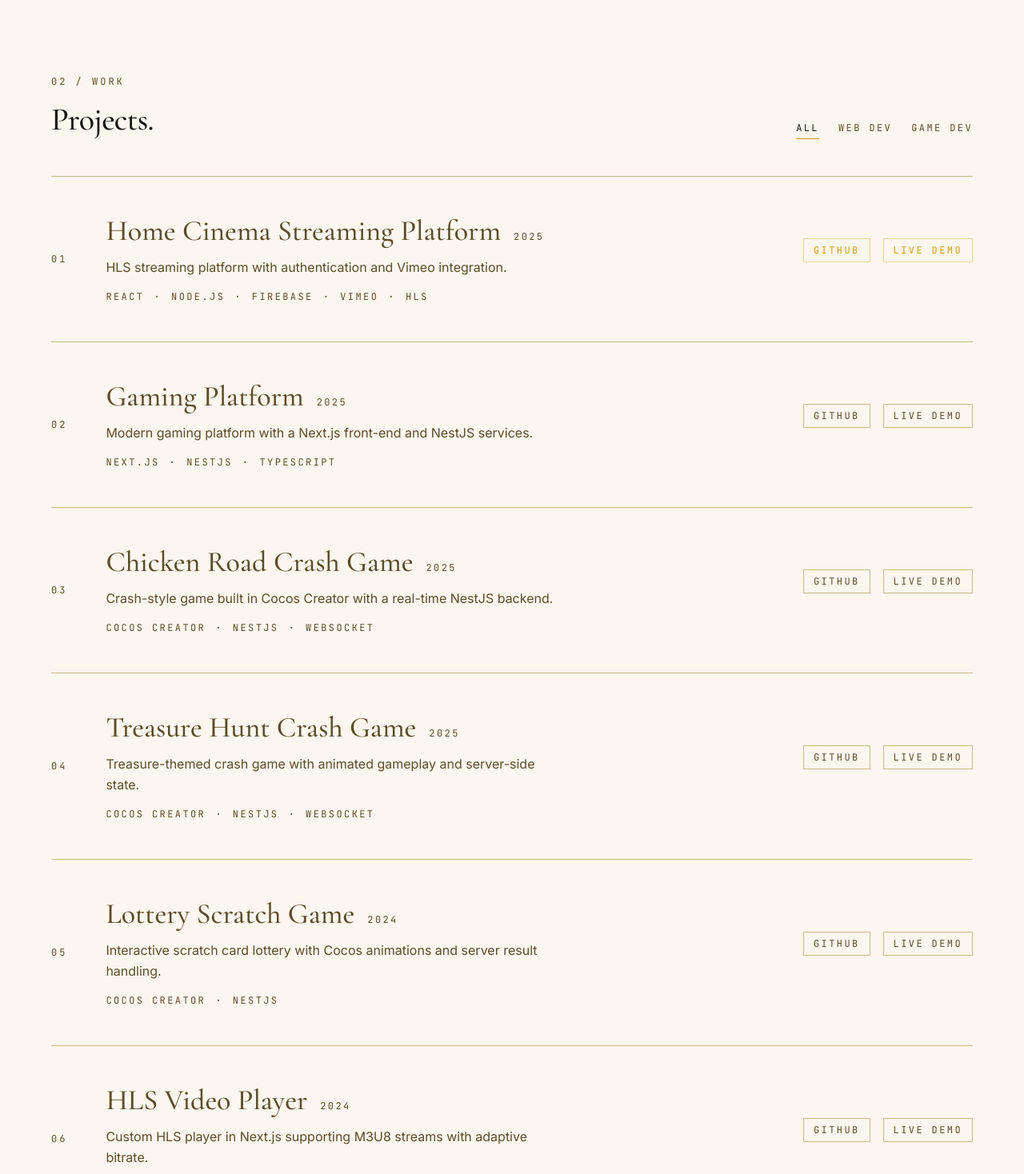
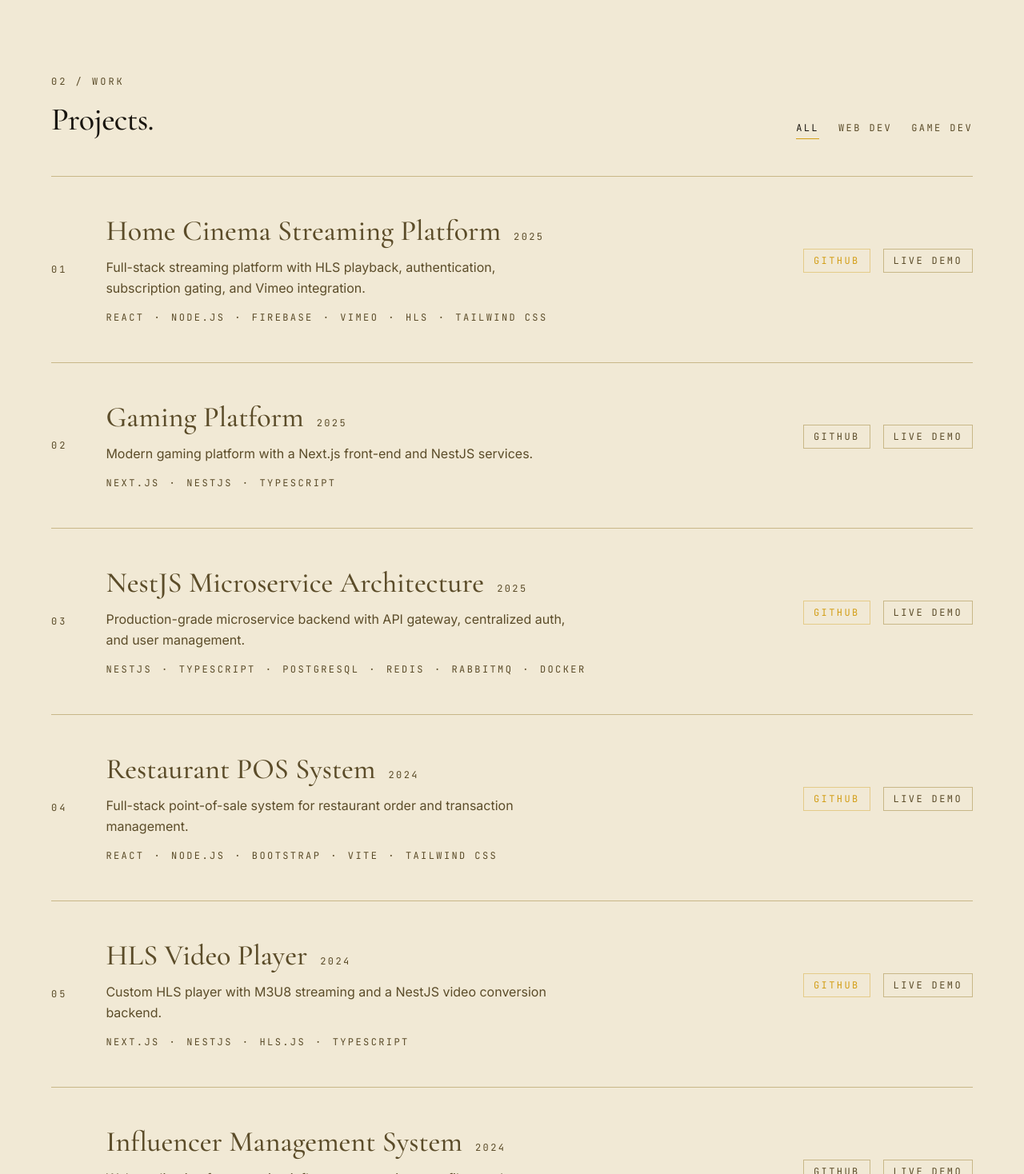
Before and after one commit to dilshanwix717/Portfolio-New, a Next.js app: page / in a window 1280 px wide. Shown: the part 1529-2997 px from the top of the page at 80% size. Built offline with nearby package versions, Linux system fonts and the light colour scheme.

Commit message:
changed ui feel

```diff
--- a/components/sections/experience.tsx
+++ b/components/sections/experience.tsx
@@ -6,8 +6,9 @@ export function Experience() {
     <section
       id="experience"
       aria-labelledby="experience-heading"
-      className="container py-24 md:py-32"
+      className="bg-muted"
     >
+      <div className="container py-24 md:py-32">
       <div className="grid gap-16 md:grid-cols-12">
         <div className="md:col-span-4">
           <div className="space-y-4 md:sticky md:top-24">
@@ -74,6 +75,7 @@ export function Experience() {
           </ul>
         </div>
       </div>
+      </div>
     </section>
   );
 }
--- a/components/sections/interests.tsx
+++ b/components/sections/interests.tsx
@@ -6,9 +6,9 @@ export function Interests() {
     <section
       id="interests"
       aria-labelledby="interests-heading"
-      className="bg-muted"
+      className="py-24 md:py-32"
     >
-      <div className="container py-24 md:py-32">
+      <div className="container">
         <header className="mb-16 space-y-4">
           <p className="font-mono text-xs uppercase tracking-[0.25em] text-muted-foreground">
             {interestsContent.label}
@@ -16,9 +16,12 @@ export function Interests() {
           <h2 id="interests-heading">{interestsContent.heading}</h2>
         </header>
 
-        <ul role="list" className="grid gap-px bg-border md:grid-cols-3">
+        <ul role="list" className="grid gap-6 md:grid-cols-3">
           {interestsContent.items.map((item, index) => (
-            <li key={item.label} className="bg-muted p-8 md:p-10">
+            <li
+              key={item.label}
+              className="border border-border bg-background p-8 transition-colors duration-hover ease-out-soft hover:border-accent/40 md:p-10"
+            >
               <SlideIn from="up" index={index}>
                 <article className="flex h-full flex-col gap-6">
                   {/* Header */}
@@ -29,7 +32,7 @@ export function Interests() {
                     </h3>
                   </div>
 
-                  {/* Identity tags — prominent */}
+                  {/* Identity tags */}
                   <ul
                     role="list"
                     className="flex flex-wrap gap-2"
@@ -38,14 +41,14 @@ export function Interests() {
                     {item.tags.map((tag) => (
                       <li
                         key={tag}
-                        className="border border-accent px-3 py-1 font-mono text-xs uppercase tracking-[0.15em] text-accent"
+                        className="border border-accent/40 px-3 py-1 font-mono text-xs uppercase tracking-[0.15em] text-accent"
                       >
                         {tag}
                       </li>
                     ))}
                   </ul>
 
-                  {/* Roles — clear and readable */}
+                  {/* Roles */}
                   <ul
                     role="list"
                     className="mt-auto space-y-3 border-t border-border pt-6"
--- a/components/sections/projects.tsx
+++ b/components/sections/projects.tsx
@@ -37,8 +37,9 @@ export function Projects() {
     <section
       id="projects"
       aria-labelledby="projects-heading"
-      className="container py-24 md:py-32"
+      className="bg-muted"
     >
+      <div className="container py-24 md:py-32">
       <header className="mb-12 flex flex-col gap-8 md:flex-row md:items-end md:justify-between">
         <div className="space-y-4">
           <p className="font-mono text-xs uppercase tracking-[0.25em] text-muted-foreground">
@@ -77,6 +78,7 @@ export function Projects() {
       >
         {selected ? <ProjectDialogContent project={selected} /> : null}
       </Dialog>
+      </div>
     </section>
   );
 }
@@ -140,7 +142,7 @@ function ProjectDialogContent({ project }: { project: Project }) {
     <DialogContent>
       <DialogHeader>
         <p className="font-mono text-xs uppercase tracking-[0.25em] text-muted-foreground">
-          {project.number} / {project.year} / {project.role}
+          {project.number} / {project.year}
         </p>
         <DialogTitle className="font-serif text-3xl font-medium">
           {project.title}
@@ -167,7 +169,15 @@ function ProjectDialogContent({ project }: { project: Project }) {
         {project.links.length > 0 ? (
           <div className="space-y-1 pt-2">
             <div className="flex flex-wrap gap-3">
-              {project.links.map((link) =>
+              {(project.repos && project.repos.length > 0
+                ? [
+                    ...project.repos,
+                    ...project.links.filter(
+                      (l) => !l.label.toLowerCase().includes("github"),
+                    ),
+                  ]
+                : project.links
+              ).map((link) =>
                 link.href ? (
                   <a
                     key={link.label}
--- a/data/projects.json
+++ b/data/projects.json
@@ -11,11 +11,10 @@
       "number": "01",
       "title": "Home Cinema Streaming Platform",
       "year": "2025",
-      "role": "Full-stack",
       "category": "web",
-      "summary": "HLS streaming platform with authentication and Vimeo integration.",
-      "description": "Full-featured home cinema streaming platform with HLS video playback, user authentication, subscription gating, and Vimeo integration. Built around a clean playback surface with adaptive bitrate handling.",
-      "tags": ["React", "Node.js", "Firebase", "Vimeo", "HLS"],
+      "summary": "Full-stack streaming platform with HLS playback, authentication, subscription gating, and Vimeo integration.",
+      "description": "Home cinema platform where users can purchase and stream movies. Features HLS video playback with adaptive bitrate, Firebase authentication, subscription-based content gating, and Vimeo integration. Includes a customer-facing React app, an admin panel for content management, and a Node.js backend with REST APIs.",
+      "tags": ["React", "Node.js", "Firebase", "Vimeo", "HLS", "Tailwind CSS"],
       "thumbnail": {
         "colorClass": "bg-parchment",
         "alt": "Home Cinema Streaming Platform"
@@ -23,9 +22,23 @@
       "links": [
         {
           "label": "GitHub",
-          "href": "https://github.com/dilshanwix717/your-repo"
+          "href": "https://github.com/dilshanwix717/Movie-App-Frontend"
         },
-        { "label": "Live Demo", "href": "https://your-project.vercel.app" }
+        { "label": "Live Demo", "href": null }
+      ],
+      "repos": [
+        {
+          "label": "Frontend",
+          "href": "https://github.com/dilshanwix717/Movie-App-Frontend"
+        },
+        {
+          "label": "Admin Panel",
+          "href": "https://github.com/dilshanwix717/Movie-App-admin"
+        },
+        {
+          "label": "Backend",
+          "href": "https://github.com/dilshanwix717/Movie-app-backend"
+        }
       ]
     },
     {
@@ -33,10 +46,9 @@
       "number": "02",
       "title": "Gaming Platform",
       "year": "2025",
-      "role": "Full-stack",
       "category": "web",
       "summary": "Modern gaming platform with a Next.js front-end and NestJS services.",
-      "description": "Prototype gaming platform combining a Next.js front-end with a NestJS backend. Game catalog, session handling, and a modular service architecture designed for adding new titles without ceremony.",
+      "description": "Gaming platform combining a Next.js front-end with a NestJS backend. Game catalog, session handling, and a modular service architecture designed for adding new titles without ceremony.",
       "tags": ["Next.js", "NestJS", "TypeScript"],
       "thumbnail": { "colorClass": "bg-sand", "alt": "Gaming Platform" },
       "links": [
@@ -45,18 +57,112 @@
       ]
     },
     {
-      "id": "chicken-road",
+      "id": "nestjs-microservices",
       "number": "03",
-      "title": "Chicken Road Crash Game",
+      "title": "NestJS Microservice Architecture",
       "year": "2025",
-      "role": "Game & services",
-      "category": "game",
-      "summary": "Crash-style game built in Cocos Creator with a real-time NestJS backend.",
-      "description": "Crash-style arcade game built in Cocos Creator with a real-time NestJS backend for multiplayer logic, server-authoritative game state, and deterministic outcomes.",
-      "tags": ["Cocos Creator", "NestJS", "WebSocket"],
+      "category": "web",
+      "summary": "Production-grade microservice backend with API gateway, centralized auth, and user management.",
+      "description": "Microservice architecture for a video streaming platform. API gateway with circuit-breaker and exponential-backoff retry patterns, a centralized auth service with RS256 JWT tokens and role-based access control, and a user service managing profiles, subscriptions, and watch history. Services communicate over RabbitMQ with Redis caching and PostgreSQL persistence. Includes Docker Compose orchestration, OpenTelemetry tracing, and Prometheus metrics.",
+      "tags": [
+        "NestJS",
+        "TypeScript",
+        "PostgreSQL",
+        "Redis",
+        "RabbitMQ",
+        "Docker"
+      ],
+      "thumbnail": {
+        "colorClass": "bg-charcoal_card",
+        "alt": "NestJS Microservice Architecture"
+      },
+      "links": [
+        {
+          "label": "GitHub",
+          "href": "https://github.com/dilshanwix717/API-Gateway-NestJS"
+        },
+        { "label": "Live Demo", "href": null }
+      ],
+      "repos": [
+        {
+          "label": "API Gateway",
+          "href": "https://github.com/dilshanwix717/API-Gateway-NestJS"
+        },
+        {
+          "label": "Auth Service",
+          "href": "https://github.com/dilshanwix717/Auth-Service-NestJS"
+        },
+        {
+          "label": "User Service",
+          "href": "https://github.com/dilshanwix717/User-Service-NestJS"
+        }
+      ]
+    },
+    {
+      "id": "restaurant-pos",
+      "number": "04",
+      "title": "Restaurant POS System",
+      "year": "2024",
+      "category": "web",
+      "summary": "Full-stack point-of-sale system for restaurant order and transaction management.",
+      "description": "Point-of-sale system built for restaurant operations. React frontend for order processing and staff workflows, a Bootstrap-based admin panel for back-office management, and a Node.js backend handling business logic, data models, and API routing.",
+      "tags": ["React", "Node.js", "Bootstrap", "Vite", "Tailwind CSS"],
       "thumbnail": {
         "colorClass": "bg-gold_muted",
-        "alt": "Chicken Road Crash Game"
+        "alt": "Restaurant POS System"
+      },
+      "links": [
+        {
+          "label": "GitHub",
+          "href": "https://github.com/dilshanwix717/Resturent-POS-app-frontend"
+        },
+        { "label": "Live Demo", "href": null }
+      ],
+      "repos": [
+        {
+          "label": "Frontend",
+          "href": "https://github.com/dilshanwix717/Resturent-POS-app-frontend"
+        },
+        {
+          "label": "Admin Panel",
+          "href": "https://github.com/dilshanwix717/Resturent-POS-app-admin"
+        },
+        {
+          "label": "Backend",
+          "href": "https://github.com/dilshanwix717/Resturent-POS-app-backend"
+        }
+      ]
+    },
+    {
+      "id": "hls-player",
+      "number": "05",
+      "title": "HLS Video Player",
+      "year": "2024",
+      "category": "web",
+      "summary": "Custom HLS player with M3U8 streaming and a NestJS video conversion backend.",
+      "description": "Custom HLS video player built in Next.js supporting M3U8 streams with adaptive bitrate playback and quality selection. Paired with a NestJS backend service that handles video uploads and converts them into HLS format for streaming.",
+      "tags": ["Next.js", "NestJS", "HLS.js", "TypeScript"],
+      "thumbnail": { "colorClass": "bg-parchment", "alt": "HLS Video Player" },
+      "links": [
+        {
+          "label": "GitHub",
+          "href": "https://github.com/dilshanwix717/online-video-player"
+        },
+        { "label": "Live Demo", "href": null }
+      ]
+    },
+    {
+      "id": "influencer-management",
+      "number": "06",
+      "title": "Influencer Management System",
+      "year": "2024",
+      "category": "web",
+      "summary": "Web application for managing influencer campaigns, profiles, and collaboration workflows.",
+      "description": "Management platform for tracking influencer profiles, campaign workflows, and collaboration pipelines. Frontend built with a modern React stack. Backend to be published separately.",
+      "tags": ["React", "TypeScript", "Tailwind CSS"],
+      "thumbnail": {
+        "colorClass": "bg-sand",
+        "alt": "Influencer Management System"
       },
       "links": [
         { "label": "GitHub", "href": null },
@@ -64,11 +170,49 @@
       ]
     },
     {
+      "id": "threejs-globe",
+      "number": "07",
+      "title": "Three.js Interactive Globe",
+      "year": "2024",
+      "category": "web",
+      "summary": "Explorable 3D globe rendered entirely in the browser.",
+      "description": "Interactive 3D globe built with Three.js — explorable, animated, and fully rendered in the browser. Shader-driven atmosphere, point data overlays, and lightweight interaction model.",
+      "tags": ["Three.js", "WebGL", "TypeScript"],
+      "thumbnail": {
+        "colorClass": "bg-brown",
+        "alt": "Three.js Interactive Globe"
+      },
+      "links": [
+        { "label": "GitHub", "href": null },
+        { "label": "Live Demo", "href": null }
+      ]
+    },
+    {
+      "id": "chicken-road",
+      "number": "08",
+      "title": "Chicken Road Crash Game",
+      "year": "2025",
+      "category": "game",
+      "summary": "Crash-style arcade game built in Cocos Creator with a real-time NestJS backend.",
+      "description": "Crash-style arcade game built in Cocos Creator with a real-time NestJS backend for multiplayer logic, server-authoritative game state, and deterministic outcomes.",
+      "tags": ["Cocos Creator", "NestJS", "WebSocket", "TypeScript"],
+      "thumbnail": {
+        "colorClass": "bg-gold_muted",
+        "alt": "Chicken Road Crash Game"
+      },
+      "links": [
+        {
+          "label": "GitHub",
+          "href": "https://github.com/dilshanwix717/chicken-crash-game-test"
+        },
+        { "label": "Live Demo", "href": null }
+      ]
+    },
+    {
       "id": "treasure-hunt",
-      "number": "04",
+      "number": "09",
       "title": "Treasure Hunt Crash Game",
       "year": "2025",
-      "role": "Game & services",
       "category": "game",
       "summary": "Treasure-themed crash game with animated gameplay and server-side state.",
       "description": "Treasure-themed crash game with animated gameplay and server-side game state management. Session lifecycle, animations, and payout logic kept authoritative on the NestJS service.",
@@ -84,56 +228,54 @@
     },
     {
       "id": "lottery-scratch",
-      "number": "05",
+      "number": "10",
       "title": "Lottery Scratch Game",
       "year": "2024",
-      "role": "Game & services",
       "category": "game",
-      "summary": "Interactive scratch card lottery with Cocos animations and server result handling.",
-      "description": "Interactive scratch card lottery game with tactile Cocos Creator animations and a NestJS result-handling service. Outcomes are generated and validated server-side.",
-      "tags": ["Cocos Creator", "NestJS"],
+      "summary": "Interactive scratch card lottery with Cocos animations and server-side ticket generation.",
+      "description": "Interactive scratch card lottery game with tactile Cocos Creator animations and a NestJS ticket-generation service. Outcomes are built from a canonical weight table, validated server-side, and persisted to PostgreSQL.",
+      "tags": ["Cocos Creator", "NestJS", "PostgreSQL", "TypeScript"],
       "thumbnail": {
         "colorClass": "bg-charcoal_card",
         "alt": "Lottery Scratch Game"
       },
       "links": [
-        { "label": "GitHub", "href": null },
+        {
+          "label": "GitHub",
+          "href": "https://github.com/dilshanwix717/Single-Ticket-Generator"
+        },
         { "label": "Live Demo", "href": null }
       ]
     },
     {
-      "id": "hls-player",
-      "number": "06",
-      "title": "HLS Video Player",
-      "year": "2024",
-      "role": "Front-end",
-      "category": "web",
-      "summary": "Custom HLS player in Next.js supporting M3U8 streams with adaptive bitrate.",
-      "description": "Custom HLS video player built in Next.js supporting M3U8 streams with adaptive bitrate playback, quality selection, and a stripped-back player chrome designed to stay out of the way.",
-      "tags": ["Next.js", "HLS.js", "TypeScript"],
-      "thumbnail": { "colorClass": "bg-parchment", "alt": "HLS Video Player" },
-      "links": [
-        { "label": "GitHub", "href": null },
-        { "label": "Live Demo", "href": null }
-      ]
-    },
-    {
-      "id": "threejs-globe",
-      "number": "07",
-      "title": "Three.js Interactive Globe",
-      "year": "2024",
-      "role": "Front-end",
-      "category": "web",
-      "summary": "Explorable 3D globe rendered entirely in the browser.",
-      "description": "Interactive 3D globe built with Three.js — explorable, animated, and fully rendered in the browser. Shader-driven atmosphere, point data overlays, and lightweight interaction model.",
-      "tags": ["Three.js", "WebGL", "TypeScript"],
+      "id": "omi-card-game",
+      "number": "11",
+      "title": "Omi Card Game",
+      "year": "2025",
+      "category": "game",
+      "summary": "Sri Lankan trick-taking card game with a Next.js frontend and a Rust backend.",
+      "description": "Digital version of Omi, a 4-player team-based trick-taking card game. Next.js frontend with real-time game UI, paired with a Rust backend on SpacetimeDB handling deck management, trump selection, trick resolution, scoring, and AI bot opponents. First team to 10 points wins.",
+      "tags": ["Next.js", "Rust", "SpacetimeDB", "TypeScript", "WebAssembly"],
       "thumbnail": {
-        "colorClass": "bg-sand",
-        "alt": "Three.js Interactive Globe"
+        "colorClass": "bg-parchment",
+        "alt": "Omi Card Game"
       },
       "links": [
-        { "label": "GitHub", "href": null },
+        {
+          "label": "GitHub",
+          "href": "https://github.com/dilshanwix717/Omi-Game-Front-End"
+        },
         { "label": "Live Demo", "href": null }
+      ],
+      "repos": [
+        {
+          "label": "Frontend",
+          "href": "https://github.com/dilshanwix717/Omi-Game-Front-End"
+        },
+        {
+          "label": "Backend",
+          "href": "https://github.com/dilshanwix717/Omi-Game-Back-End"
+        }
       ]
     }
   ]
--- a/data/projects.ts
+++ b/data/projects.ts
@@ -19,13 +19,13 @@ export type Project = {
   number: string;
   title: string;
   year: string;
-  role: string;
   category: ProjectCategory;
   summary: string;
   description: string;
   tags: readonly string[];
   thumbnail: ProjectThumbnail;
   links: readonly ProjectLink[];
+  repos?: readonly ProjectLink[];
 };
 
 export type ProjectCategoryOption = {
```
